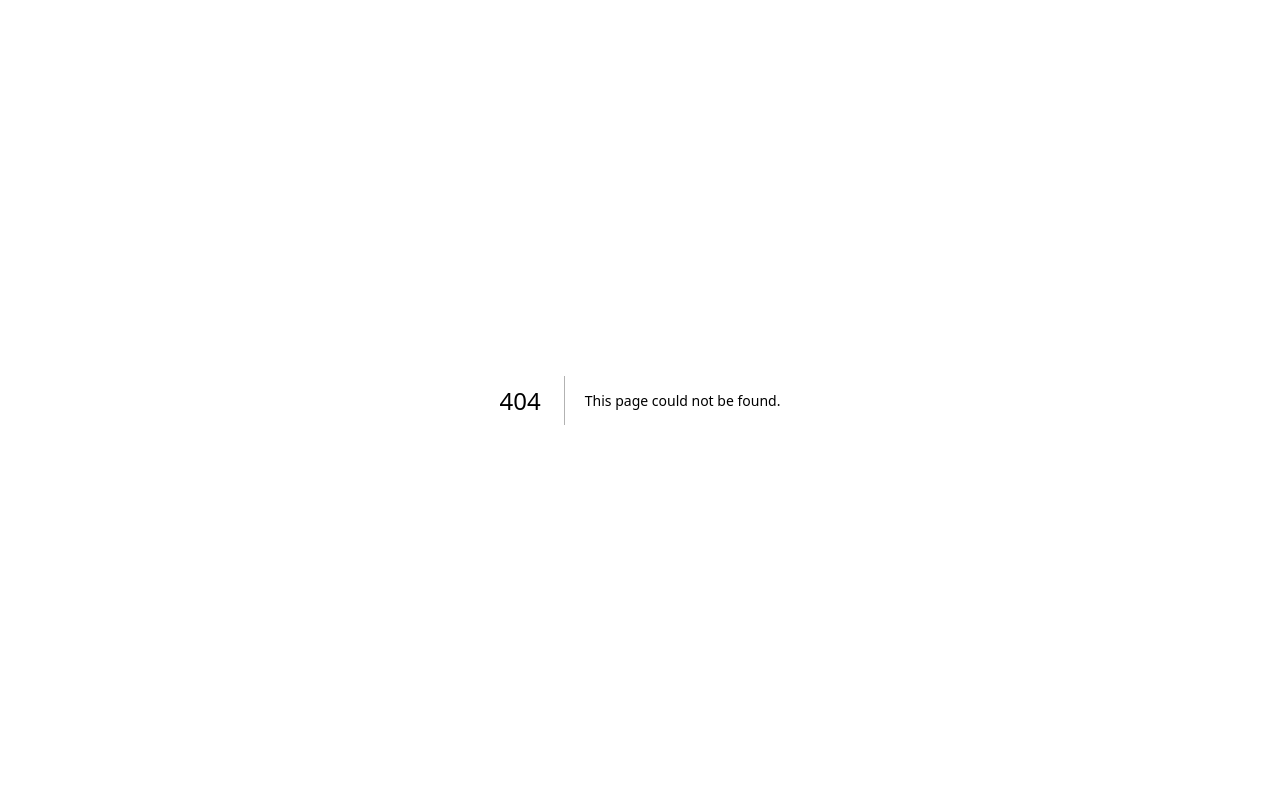
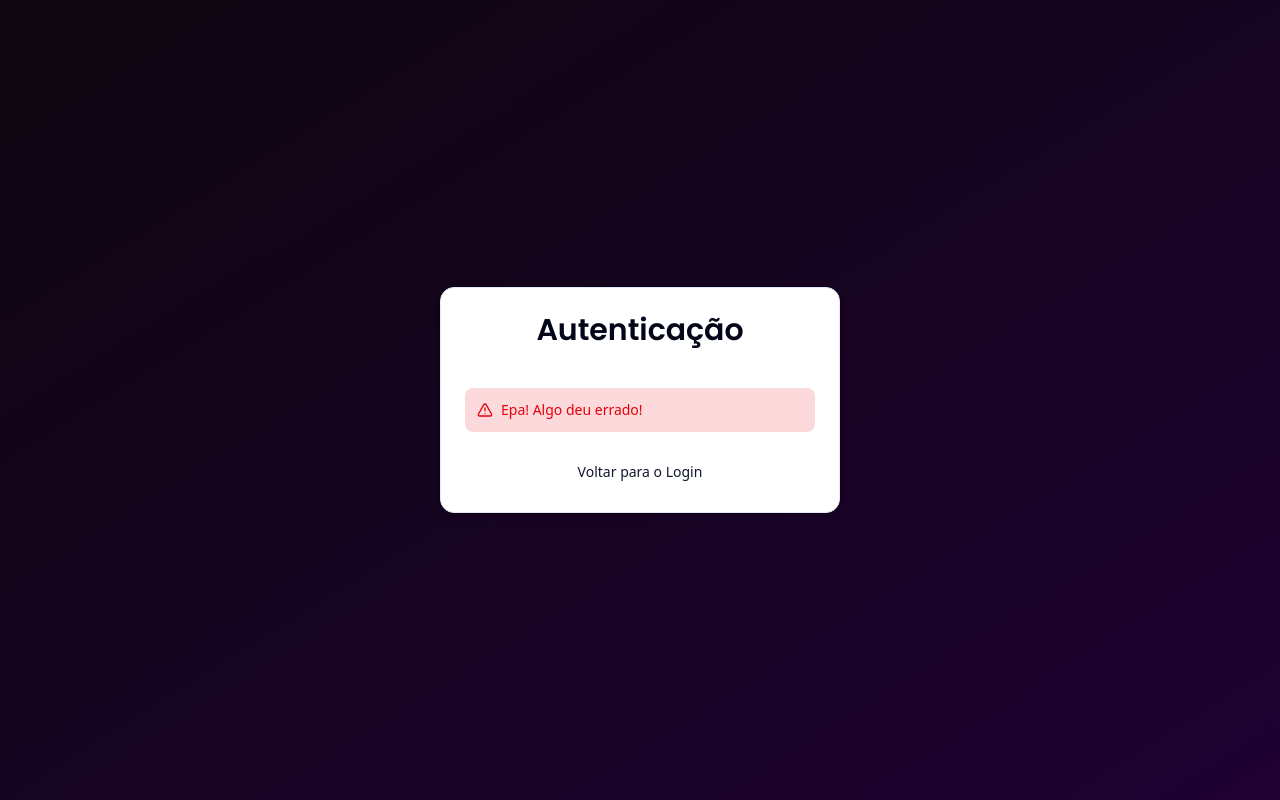
Before and after one commit to lucasalbuquerque57/mythras-omnibus, a Next.js app: page /auth/error in a window 1280 px wide. Before the commit this address had no page. Built offline with nearby package versions, Linux system fonts and the light colour scheme.

Commit message:
some errors are now properly displayed to the user

```diff
--- a/auth.ts
+++ b/auth.ts
@@ -9,6 +9,18 @@ import authConfig from '@authConfig';
 import {getUserById} from "@/util/user";
 
 export const { handlers: {GET, POST}, auth, signIn, signOut } = NextAuth({
+    pages: {
+        signIn: '/auth/login',
+        error: '/auth/error',
+    },
+    events:{
+        async linkAccount({ user }){
+            await db.user.update({
+                where: {id: user.id},
+                data: { emailVerified: new Date() },
+            })
+        }
+    },
     callbacks: {
 
         async session({token, session}){
--- /dev/null
+++ b/src/app/auth/error/page.tsx
@@ -0,0 +1,9 @@
+import {ErrorCard} from "@/components/auth/error-card";
+
+const AuthErrorPage = () => {
+    return (
+        <ErrorCard />
+    );
+};
+
+export default AuthErrorPage;
--- a/src/components/auth/card-wrapper.tsx
+++ b/src/components/auth/card-wrapper.tsx
@@ -23,7 +23,7 @@ export const CardWrapper = ({
     headerLabel,
     backButtonLabel,
     backButtonHref,
-    showSocial = true
+    showSocial
 }: CardWrapperProps) => {
     return (
         // TODO: Style this page, touch the colors
--- /dev/null
+++ b/src/components/auth/error-card.tsx
@@ -0,0 +1,18 @@
+import {CardWrapper} from "@/components/auth/card-wrapper";
+import {TriangleAlert} from 'lucide-react';
+
+
+export const ErrorCard = () => {
+    return (
+        <CardWrapper
+            headerLabel=''
+            backButtonHref='/auth/login'
+            backButtonLabel='Voltar para o Login'
+        >
+            <div className='bg-destructive/15 p-3 rounded-md flex items-center gap-x-2 text-sm text-destructive'>
+                <TriangleAlert className='h-4 w-4' />
+                <p>Epa! Algo deu errado!</p>
+            </div>
+        </CardWrapper>
+    );
+};
--- a/src/components/auth/login-form.tsx
+++ b/src/components/auth/login-form.tsx
@@ -5,6 +5,7 @@ import * as z from 'zod';
 
 import { zodResolver} from '@hookform/resolvers/zod';
 import { useForm } from 'react-hook-form';
+import { useSearchParams } from 'next/navigation';
 
 import { LoginSchema} from '@/schemas/users';
 import {CardWrapper} from '@/components/auth/card-wrapper';
@@ -22,8 +23,13 @@ import {FormSuccess} from "@/components/form-success";
 import {login} from "@/actions/login";
 
 
+export const LoginForm = () => {
+  const searchParams = useSearchParams();
+  const urlError = searchParams.get('error') === 'OAuthAccountNotLinked'
+    ? 'Este e-mail já está sendo usado com outro provedor!'
+    : '';
 
-export const LoginForm = () => {
+
   const [error, setError] = useState<string | undefined>();
   const [success, setSuccess] = useState<string | undefined>();
   const [isPending, startTransition] = useTransition();
@@ -42,10 +48,9 @@ export const LoginForm = () => {
       startTransition(() => {
               login(values)
                   .then((data) => {
-                      // @ts-ignore
-                      setError(data.error);
-                      // @ts-ignore TODO: Check those errors
-                      setSuccess(data.success);
+                      setError(data?.error);
+                      // TODO: Add when we add 2FA
+                      //setSuccess(data?.success);
                   });
       });
 
@@ -56,7 +61,7 @@ export const LoginForm = () => {
           headerLabel='Entrar'
           backButtonLabel='Não tem uma conta?'
           backButtonHref='/auth/register'
-          //showSocial
+          showSocial
       >
         <Form {...form}>
             <form
@@ -120,7 +125,7 @@ export const LoginForm = () => {
                         )}
                     />
                 </div>
-                <FormError message={error}/>
+                <FormError message={error || urlError} />
                 <FormSuccess message={success}/>
                 <Button
                     disabled={isPending}
--- a/src/routes.ts
+++ b/src/routes.ts
@@ -20,6 +20,7 @@ export const publicRoutes = [
 export const authRoutes = [
     '/auth/login',
     '/auth/register',
+    '/auth/error'
 ];
 
 
```
